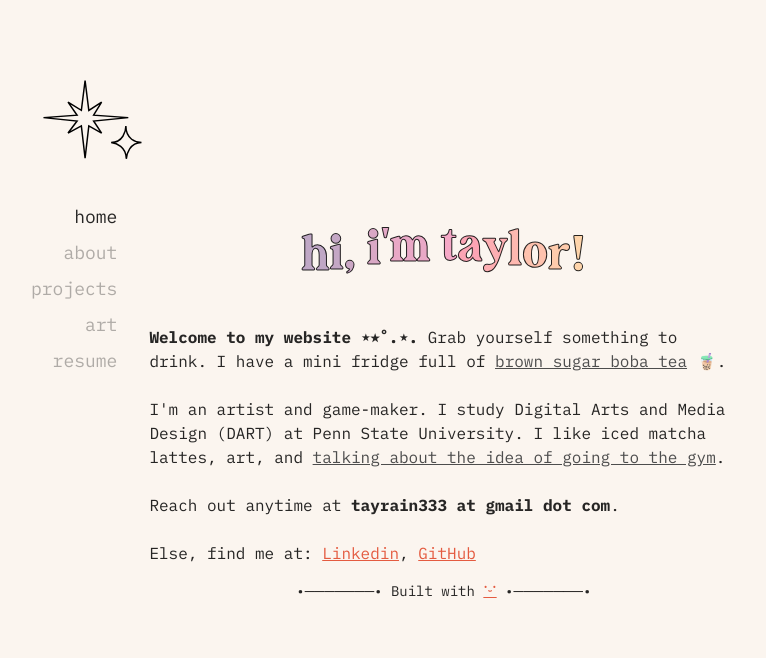
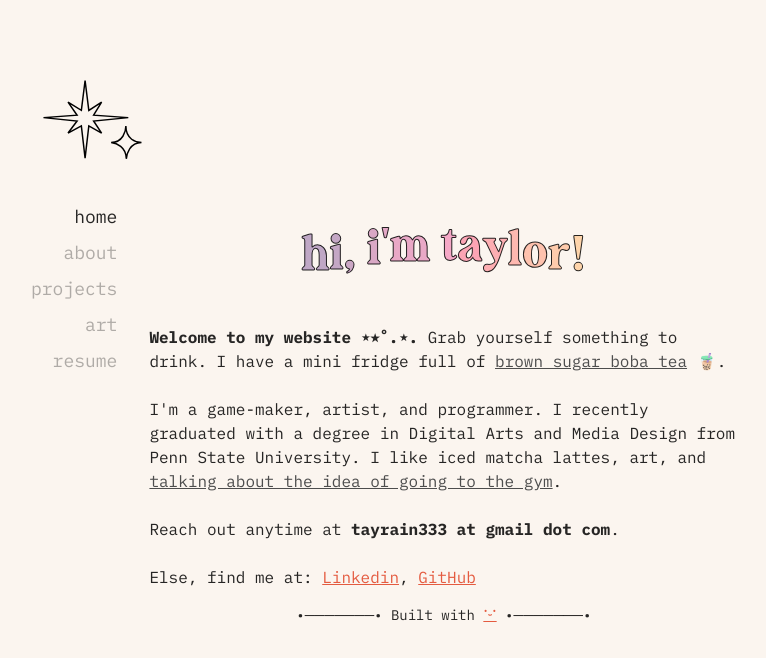
Before and after one commit to ruwkia/taylorsmith, a Next.js app: page / in a window 1280 px wide. Shown: the top 658 px of the page, without its empty margins (253-1019 px from the left). Built offline with nearby package versions, Linux system fonts and the light colour scheme.

Commit message:
Update index.jsx

```diff
--- a/pages/index.jsx
+++ b/pages/index.jsx
@@ -2,10 +2,10 @@ import { useEffect, useState } from 'react'
 import Url from '../components/Url'
 
 const words = {
-  drinks: ['iced matcha latte', 'lemonade', 'brown sugar boba tea', 'water', 'hot chocolate'],
+  drinks: ['orange juice', 'lemonade', 'brown sugar boba tea', 'water', 'hot chocolate'],
   hobbies: ['playing video games', 'eating the spiciest foods on the planet', 'beating my friends in golf', 'talking about the idea of going to the gym']
 }
-const drinksEmoji = ['🍵', '🍋', '🧋', '🧊', '🍫']
+const drinksEmoji = ['🍊', '🍋', '🧋', '🧊', '🍫']
 const greeting = 'hi, i\'m taylor!'
 
 function Home() {
@@ -54,7 +54,7 @@ function Home() {
         <PlayLink type="drinks" />
         {' '}{drinksEmoji[wordsState['drinks']]}.
         <br /><br />
-        I'm an artist and game-maker. I study Digital Arts and Media Design (DART) at Penn State University. I like iced matcha lattes, art, and <PlayLink type="hobbies" />.
+        I'm a game-maker, artist, and programmer. I recently graduated with a degree in Digital Arts and Media Design from Penn State University. I like iced matcha lattes, art, and <PlayLink type="hobbies" />.
         <br /><br />
         Reach out anytime at <b>tayrain333 at gmail dot com</b>.
         <br /><br />
```
